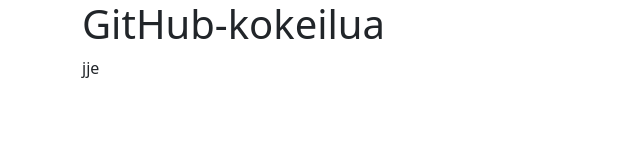
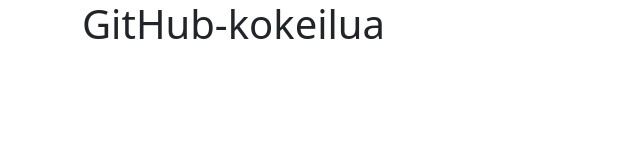
Before and after one commit to cnotu001/git-demoilua, a plain HTML site: page index.html in a window 1280 px wide. Shown: the full height of the page, 0-640 px from the left. Drawn offline with nearby package versions, Linux system fonts and the light colour scheme.

Commit message:
Update index.html

```diff
--- a/index.html
+++ b/index.html
@@ -12,7 +12,7 @@
     <div class="container">
 
     <h1>GitHub-kokeilua</h1>
-        <p>jje </p>
+
 
 
 </div>
```
